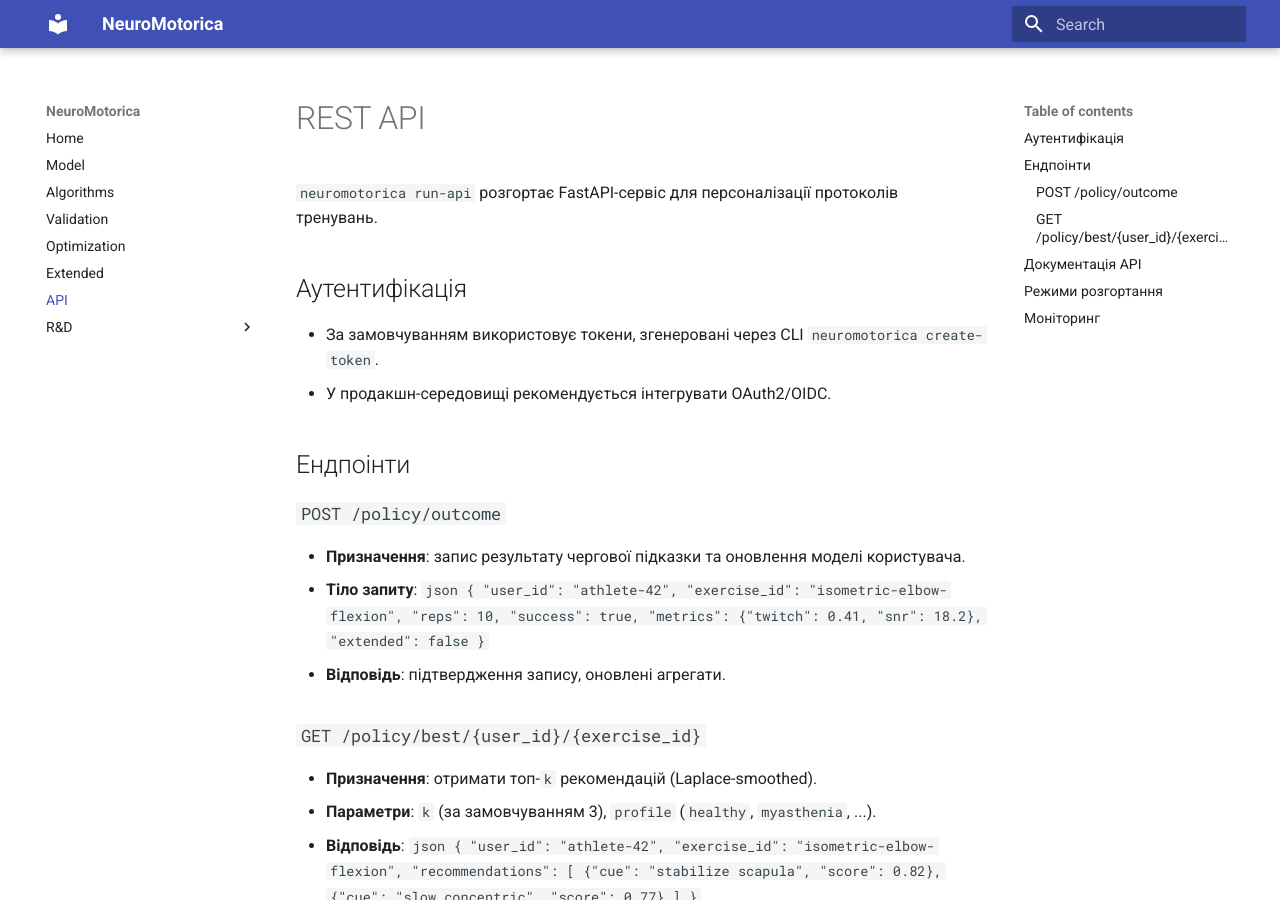
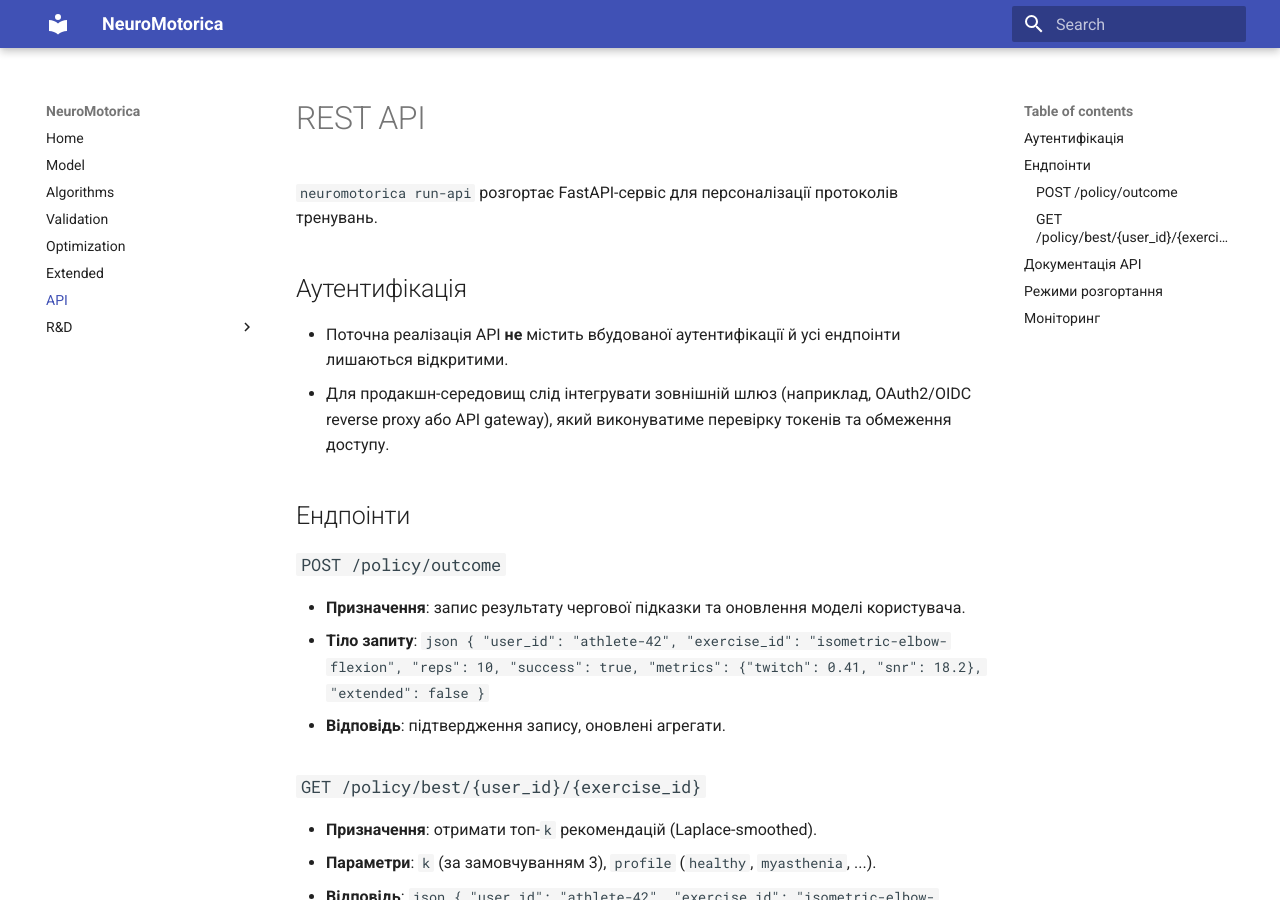
Before and after one commit to neuron7x/NeuroMotorica, an MkDocs documentation site: the page built from docs/api.md, in a window 1280 px wide and 900 px high. Built offline with MkDocs 1.6.1 and Material for MkDocs 9.7.7, drawn with Linux system fonts in a browser that asks for light colours.

Commit message:
Document unauthenticated API state

```diff
--- a/docs/api.md
+++ b/docs/api.md
@@ -3,8 +3,8 @@
 `neuromotorica run-api` розгортає FastAPI-сервіс для персоналізації протоколів тренувань.
 
 ## Аутентифікація
-- За замовчуванням використовує токени, згенеровані через CLI `neuromotorica create-token`.
-- У продакшн-середовищі рекомендується інтегрувати OAuth2/OIDC.
+- Поточна реалізація API **не** містить вбудованої аутентифікації й усі ендпоінти лишаються відкритими.
+- Для продакшн-середовищ слід інтегрувати зовнішній шлюз (наприклад, OAuth2/OIDC reverse proxy або API gateway), який виконуватиме перевірку токенів та обмеження доступу.
 
 ## Ендпоінти
 ### `POST /policy/outcome`
```
